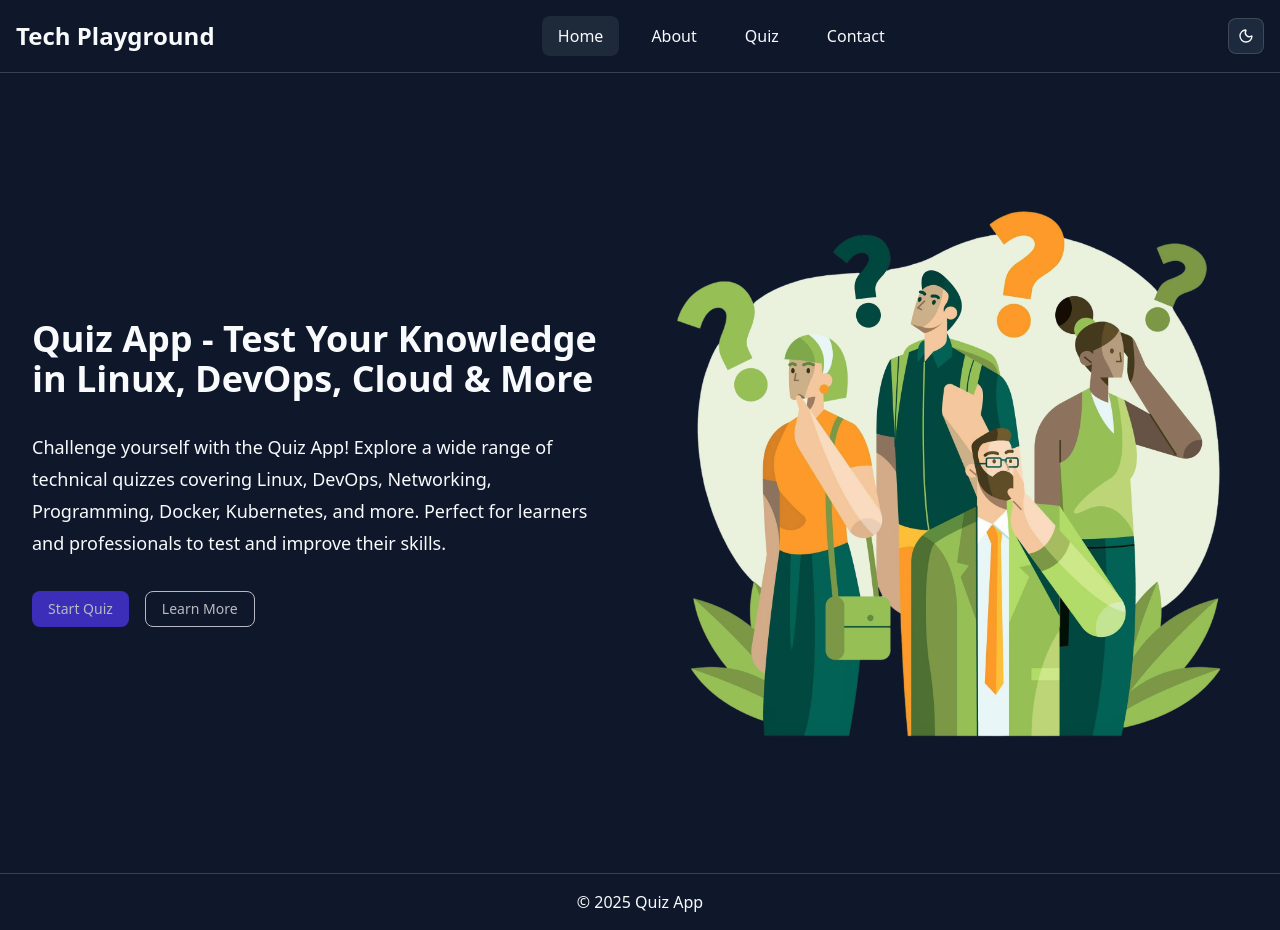
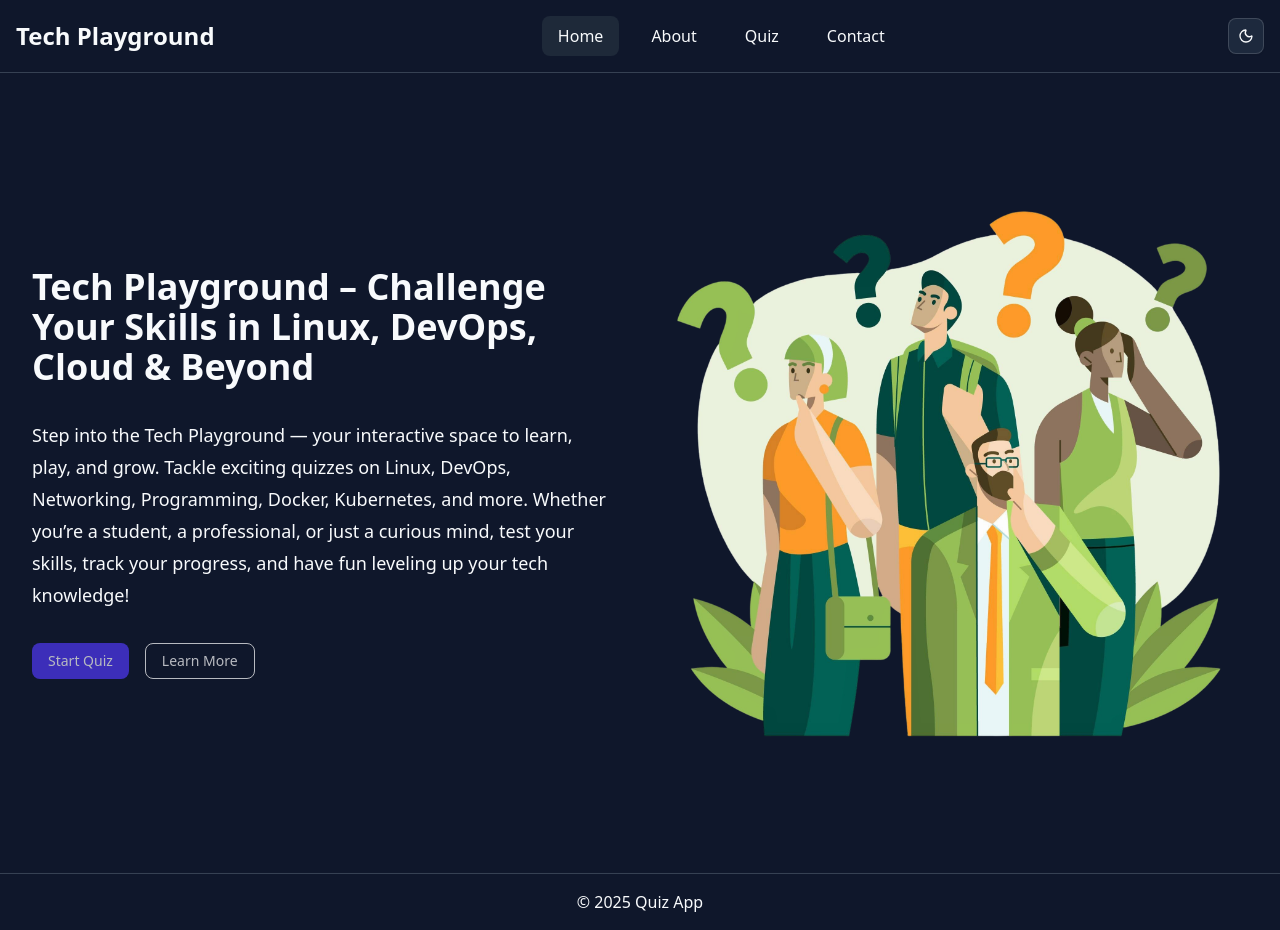
Before and after one commit to Ghifariezra/quiz-app, a React (Vite) app: page / in a window 1280 px wide. Built offline with nearby package versions, Linux system fonts and the light colour scheme; no server answers.

Commit message:
UPDATE : CONTENT HOME

```diff
--- a/src/components/views/home.tsx
+++ b/src/components/views/home.tsx
@@ -10,10 +10,12 @@ function HomeContents () {
 		<HomeLayout id="home" className="py-8 overflow-hidden">
 			<div className="grid grid-cols-1 sm:grid-cols-2 gap-4">
 				<div className="flex flex-col justify-center gap-8 p-4 sm:order-1 order-2">
-					<motion.h1 initial={{ opacity: 0, x: -10 }} animate={{ opacity: 1, x: 0 }} transition={{ duration: 0.6, ease: 'easeInOut' }} className="head">Quiz App - Test Your Knowledge in Linux, DevOps, Cloud & More</motion.h1>
+					<motion.h1 initial={{ opacity: 0, x: -10 }} animate={{ opacity: 1, x: 0 }} transition={{ duration: 0.6, ease: 'easeInOut' }} className="head">
+						Tech Playground – Challenge Your Skills in Linux, DevOps, Cloud & Beyond
+					</motion.h1>
 					<motion.p initial={{ opacity: 0, x: -10 }} animate={{ opacity: 1, x: 0 }} transition={{ duration: 0.7, ease: 'easeInOut' }} className="description">
-						Challenge yourself with the Quiz App! Explore a wide range of technical quizzes covering Linux, DevOps, Networking, Programming, Docker, Kubernetes, and more. Perfect for learners and professionals to test and
-						improve their skills.
+						Step into the Tech Playground — your interactive space to learn, play, and grow. Tackle exciting quizzes on Linux, DevOps, Networking, Programming, Docker, Kubernetes, and more. Whether you’re a student, a
+						professional, or just a curious mind, test your skills, track your progress, and have fun leveling up your tech knowledge!
 					</motion.p>
 					<ButtonGroups handleButtonClick={handleButtonClick} />
 				</div>
```
